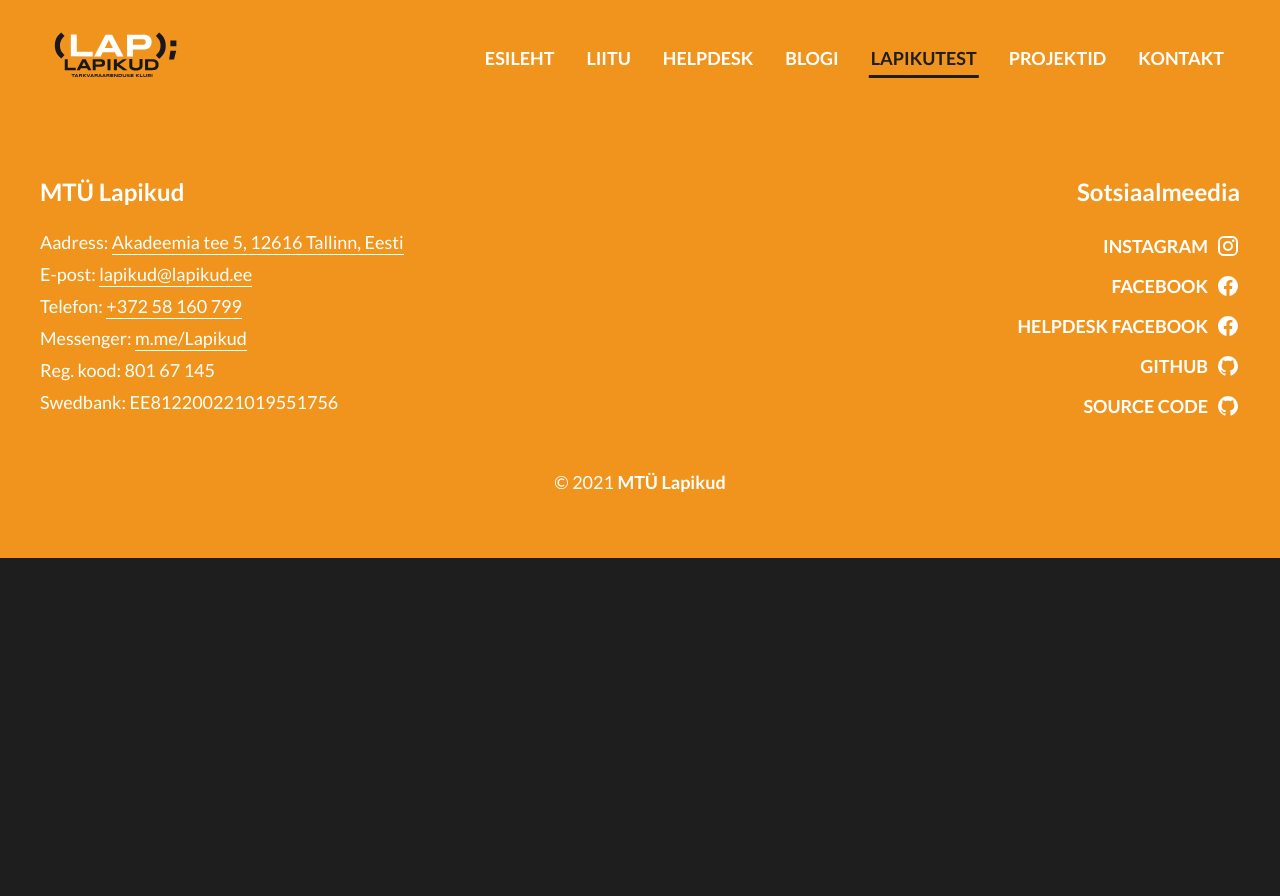
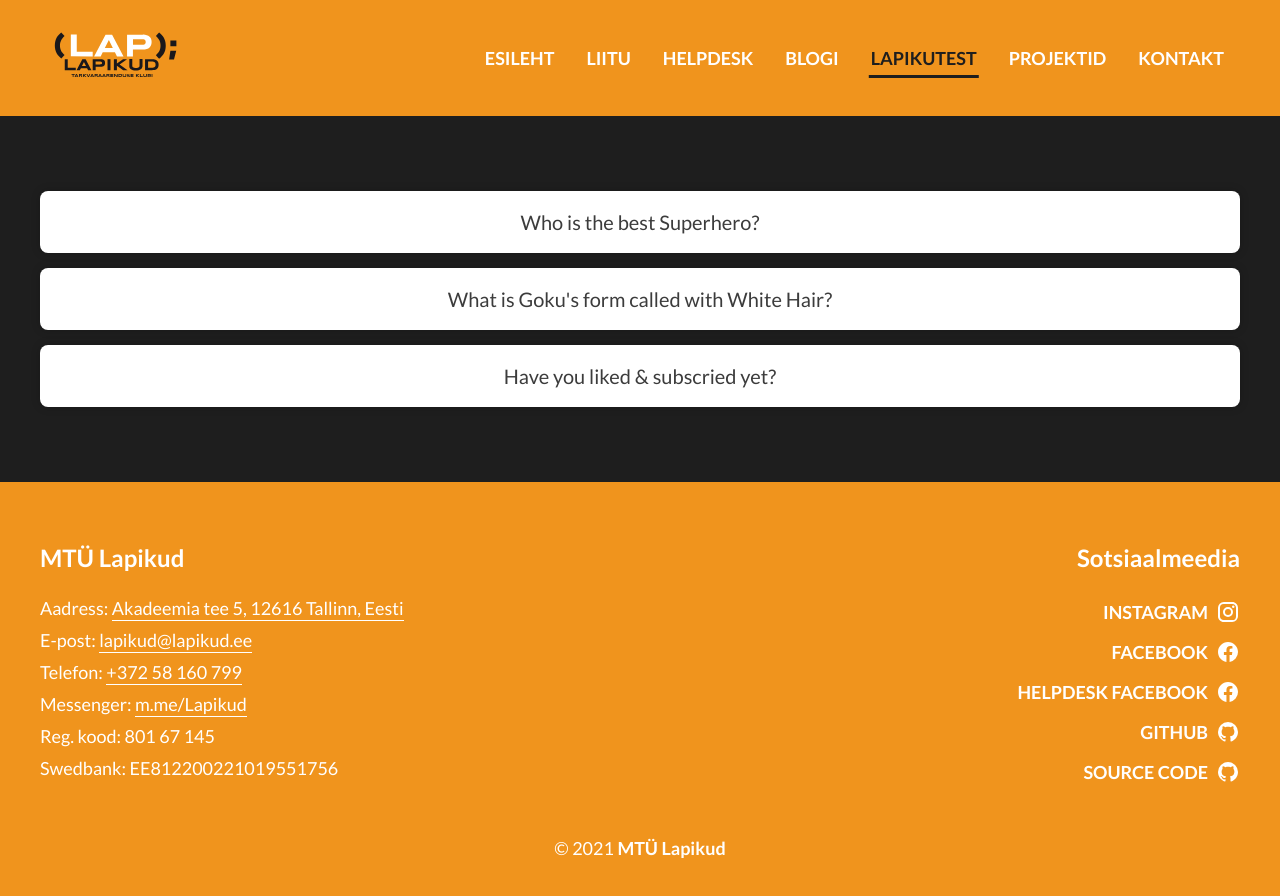
Before and after one commit to Lapikud/2021_new_homepage, a Vue app: page /lapikutest in a window 1280 px wide. Shown: the top 896 px of the page. Before the commit the page ends 800 px from the top, so only its background shows below. Built offline with nearby package versions, Linux system fonts and the light colour scheme.

Commit message:
accordion

```diff
--- /dev/null
+++ b/src/components/Accordion/Accordion.js
@@ -0,0 +1,18 @@
+export default {
+  name: 'Accordion',
+
+  props: { contentArray: Array },
+  data () {
+    return { contents: this.contentArray }
+  },
+  methods: {
+    toggleOpen: function (index) {
+      this.contents = this.contents.map((content, i) => {
+        if (index === i) {
+          content.open = !content.open
+        }
+        return content
+      })
+    }
+  }
+}
--- /dev/null
+++ b/src/components/Accordion/Accordion.scss
@@ -0,0 +1,56 @@
+.c-accordion-item {
+    display: block;
+    width: 100%;
+    // max-width: 768px;
+    margin: 15px auto;
+    padding: 15px;
+    border-radius: 8px;
+    box-shadow: 0px 0px 10px rgba(0, 0, 0, 0.2);
+    background-color: #FFF;
+
+    .question {
+        position: relative;
+        color: #3c3c3c;
+        font-size: 20px;
+        transition: $default-transition;
+
+        &::after {
+            content: '';
+            position: absolute;
+            top: 50%;
+            right: 0px;
+            transform: translateY(-50%) rotate(0deg);
+            width: 30px;
+            height: 30px;
+            background-position: center;
+            background-size: contain;
+            background-repeat: no-repeat;
+        }
+
+
+    }
+
+    .answer {
+        color: #3c3c3c;
+        font-size: 18px;
+        opacity: 0;
+        max-height: 0px;
+        overflow-y: hidden;
+        transition: $default-transition;
+    }
+
+    &.open {
+        .question {
+            margin-bottom: 15px;
+
+            &::after {
+                transform: translateY(-50%) rotate(90deg);
+            }
+        }
+
+        .answer {
+            opacity: 1;
+            max-height: 1000px;
+        }
+    }
+}
--- /dev/null
+++ b/src/components/Accordion/Accordion.vue
@@ -0,0 +1,15 @@
+<template>
+  <div class="l-container">
+    <div v-for="(content, i) in contents" :key="i" :open="content.open">
+      <div
+        :class="content.open ? 'c-accordion-item open' : 'c-accordion-item'"
+        @click="toggleOpen(i)"
+      >
+        <div class="question">{{ content.question }}</div>
+        <div class="answer">{{ content.answer }}</div>
+      </div>
+    </div>
+  </div>
+</template>
+<script src="./Accordion.js"></script>
+<style lang="scss" src="./Accordion.scss" scoped></style>
--- a/src/components/Button/Button.scss
+++ b/src/components/Button/Button.scss
@@ -9,19 +9,23 @@
     text-align: center;
     transition: $default-transition;
     cursor: pointer;
+
     &--primary {
         background: $brand-orange;
         color: $white;
+
         &:hover {
             background: transparent;
             color: $brand-orange;
             border-color: $brand-orange;
         }
     }
+
     &--secondary {
         background: transparent;
         color: $white;
         border-color: $white;
+
         &:hover {
             border-color: $brand-orange;
             color: $brand-orange;
--- a/src/views/AboutUs/AboutUs.js
+++ b/src/views/AboutUs/AboutUs.js
@@ -1,3 +1,26 @@
+import Accordion from '@/components/Accordion/Accordion.vue'
+
 export default {
-  name: 'About Us'
+  name: 'About Us',
+  components: { 'v-accordion': Accordion },
+
+  data: () => ({
+    contents: [
+      {
+        question: 'Who is the best Superhero?',
+        answer: "I'm not sure but we love him 3000",
+        open: false
+      },
+      {
+        question: "What is Goku's form called with White Hair?",
+        answer: 'Mastered Ultra Instinct',
+        open: false
+      },
+      {
+        question: 'Have you liked & subscried yet?',
+        answer: 'YES',
+        open: false
+      }
+    ]
+  })
 }
--- a/src/views/AboutUs/AboutUs.vue
+++ b/src/views/AboutUs/AboutUs.vue
@@ -1,4 +1,6 @@
 <template>
-    <div></div>
+  <section class="c-section c-section--center">
+    <v-accordion :contentArray="contents"> </v-accordion>
+  </section>
 </template>
 <script src="./AboutUs.js"></script>
```
Also changed, not shown: src/components/Calendar/Calendar.scss (+6 -3 lines).
